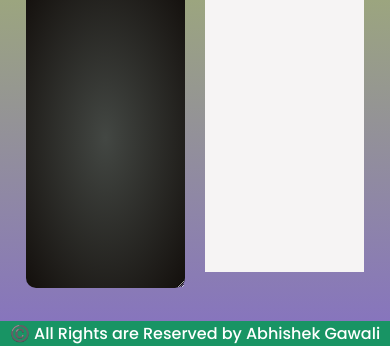
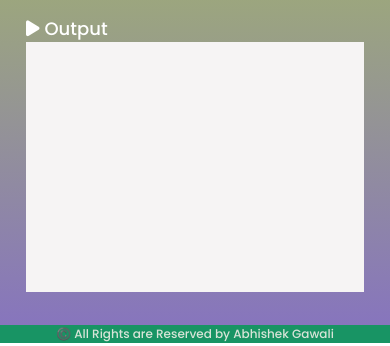
Before and after one commit to theabhishekgawali/LiveCodeEditor, a plain HTML site: page page.html in a window 390 px wide. Shown: the part 800-1146 px from the top of the page. Drawn offline with Linux system fonts and the light colour scheme.

Commit message:
Update style.css

```diff
--- a/style.css
+++ b/style.css
@@ -102,3 +102,28 @@ a{
     text-decoration: none;
     color: white;
 }
+p{
+    font-size: 12px;
+    color: #d8e4d8;
+    display: flex;
+    align-items: center;
+    justify-content: center;
+
+}
+
+@media (max-width:480px){
+    textarea{
+        height: 200px;
+
+    }
+    .editor{
+        display: flex;
+        flex-direction: column;
+    }
+    iframe{
+
+        height: 250px;
+    }
+
+
+}
```
